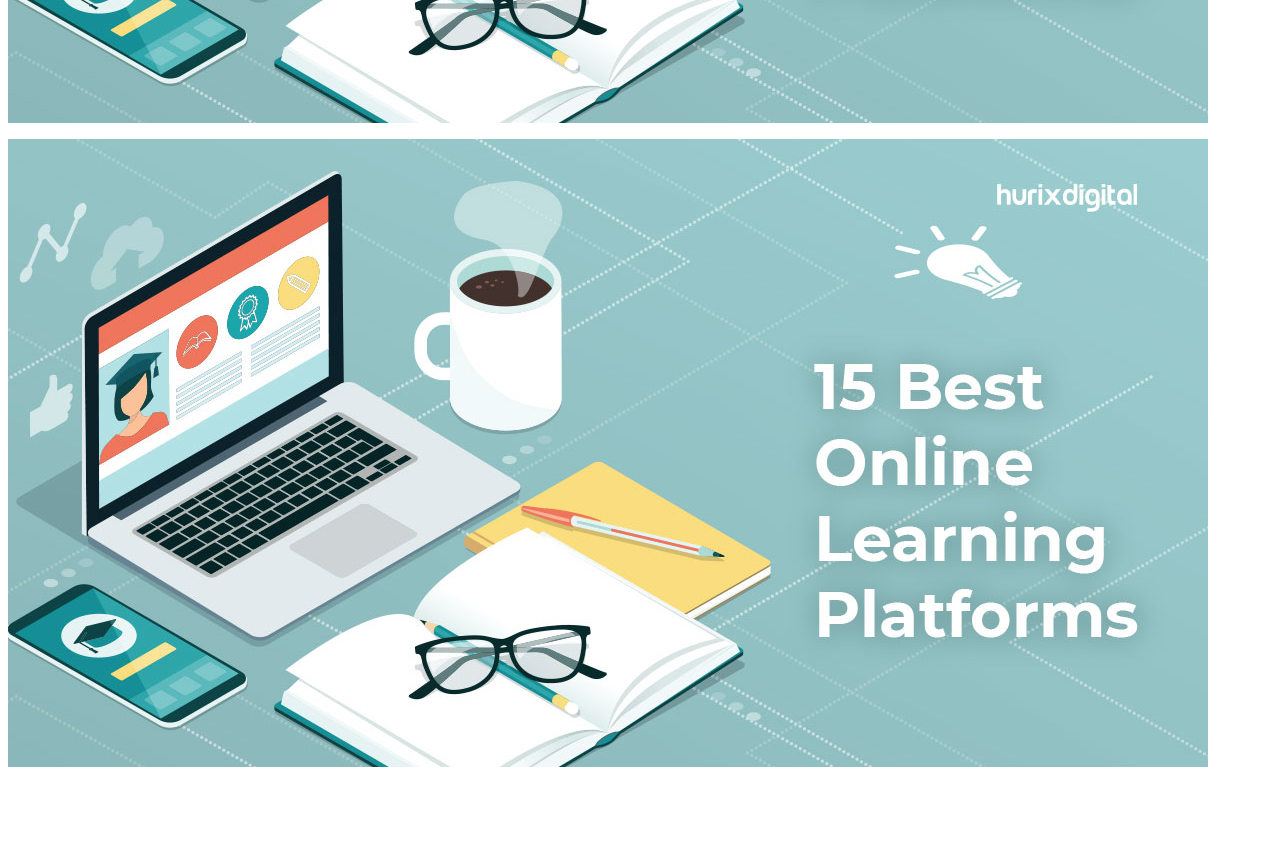
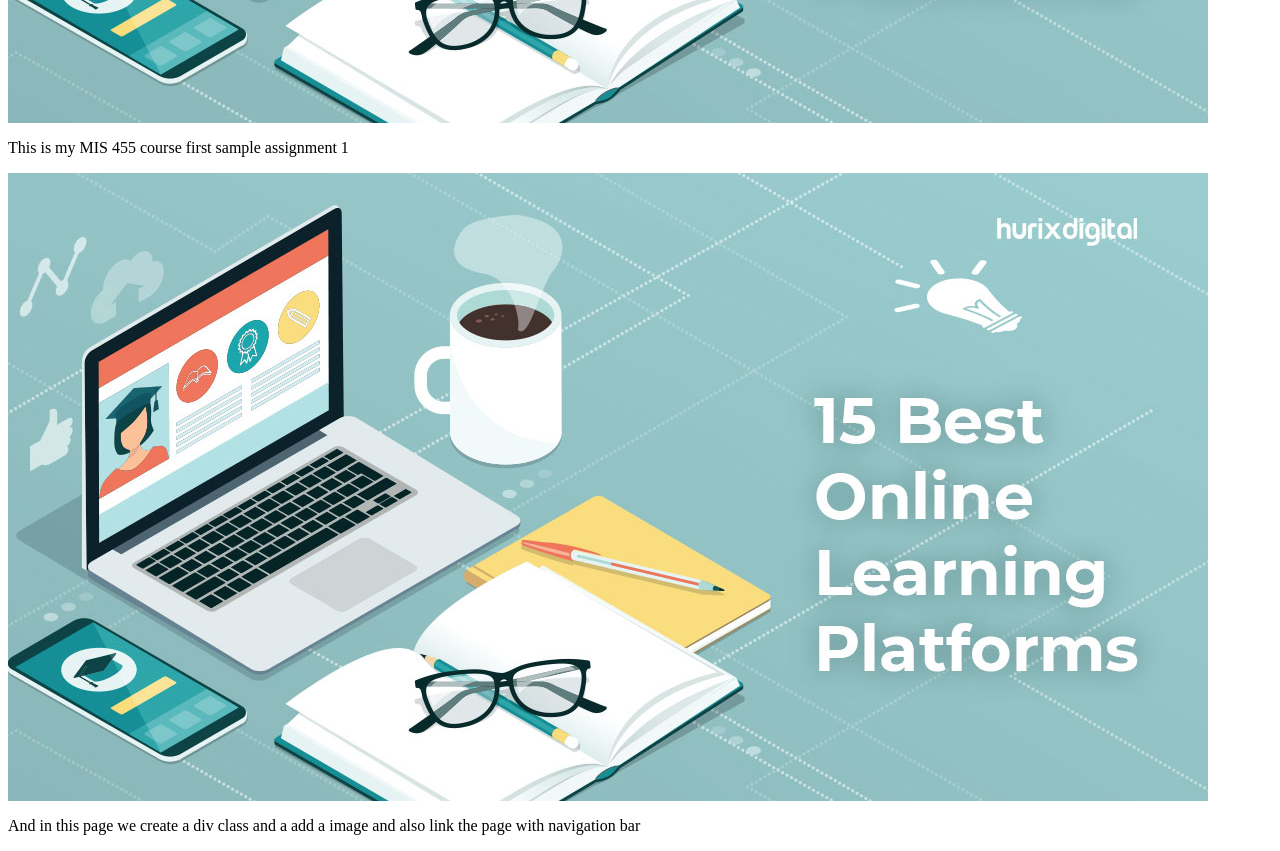
Before and after one commit to ShanjidaAktherSweety/Mis-455-Assignment-1, a plain HTML site: page page1.html in a window 1280 px wide. Shown: the part 600-1451 px from the top of the page. Before the commit the page ends 1383 px from the top, so only its background shows below. Drawn offline with Linux system fonts and the light colour scheme.

Commit message:
added all the 5 pages some paragraph

```diff
--- a/page1.html
+++ b/page1.html
@@ -19,11 +19,11 @@
 
         <Div class="Top">
           <img src="image.png" alt=""><br>
-          <p></p>
+          <p>This is my  MIS 455 course first sample assignment 1</p>
         </Div>
         <Div class="Middle">
           <img src="image.png" alt=""><br>
-          <p></p>
+          <p>And in this page we create a div class and a add a image and also link the page with navigation bar</p>
         </Div>
         </Div>
 
```
Also changed, not shown: page2.html (+2 -2 lines), page3.html (+2 -2 lines), page4.html (+2 -2 lines), page5.html (+2 -2 lines).
